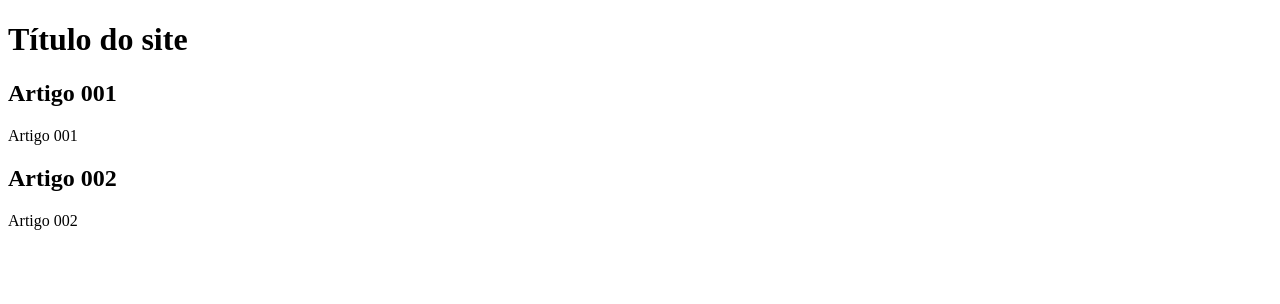
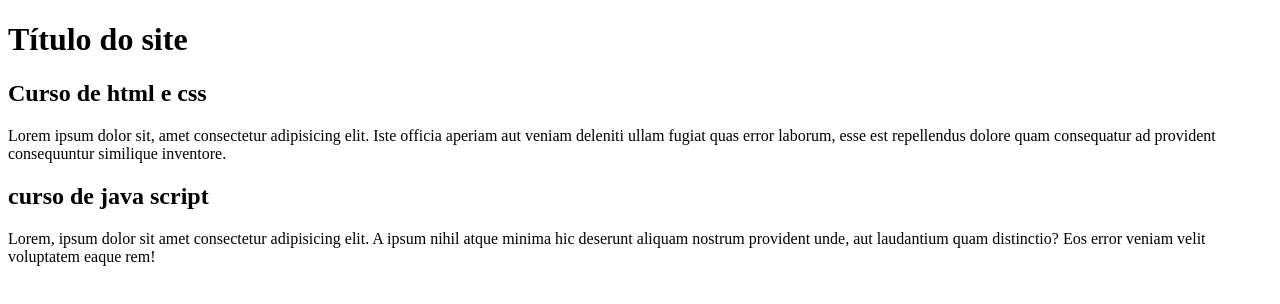
Before and after one commit to BrunoD-Almeida/projeto-site, a plain HTML site: page index.html in a window 1280 px wide. Drawn offline with Linux system fonts and the light colour scheme.

Commit message:
update conteudo

```diff
--- a/index.html
+++ b/index.html
@@ -4,7 +4,7 @@
     <meta charset="UTF-8">
     <meta http-equiv="X-UA-Compatible" content="IE=edge">
     <meta name="viewport" content="width=device-width, initial-scale=1.0">
-    <title>Título do site</title>
+    <title>Cursos gratis</title>
 </head>
 <body>
     <main>
@@ -14,12 +14,12 @@
             </h1>
         </header>
         <article>
-            <h2>Artigo 001</h2>
-            <p>Artigo 001</p>
+            <h2>Curso de html e css</h2>
+            <p>Lorem ipsum dolor sit, amet consectetur adipisicing elit. Iste officia aperiam aut veniam deleniti ullam fugiat quas error laborum, esse est repellendus dolore quam consequatur ad provident consequuntur similique inventore.</p>
         </article>
         <article>
-            <h2>Artigo 002</h2>
-            <p>Artigo 002</p>
+            <h2>curso de java script</h2>
+            <p>Lorem, ipsum dolor sit amet consectetur adipisicing elit. A ipsum nihil atque minima hic deserunt aliquam nostrum provident unde, aut laudantium quam distinctio? Eos error veniam velit voluptatem eaque rem!</p>
         </article>
     </main>
 </body>
```
